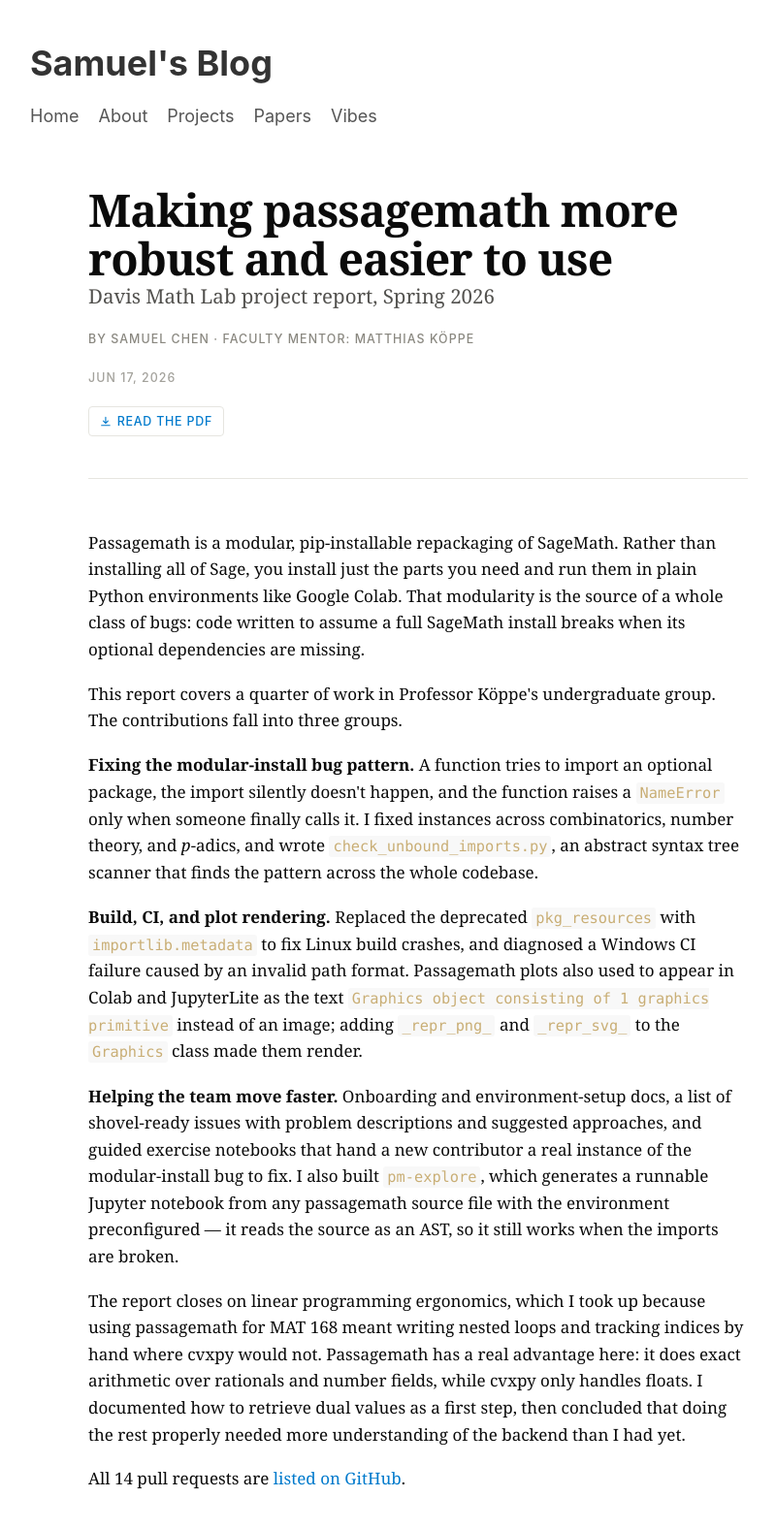
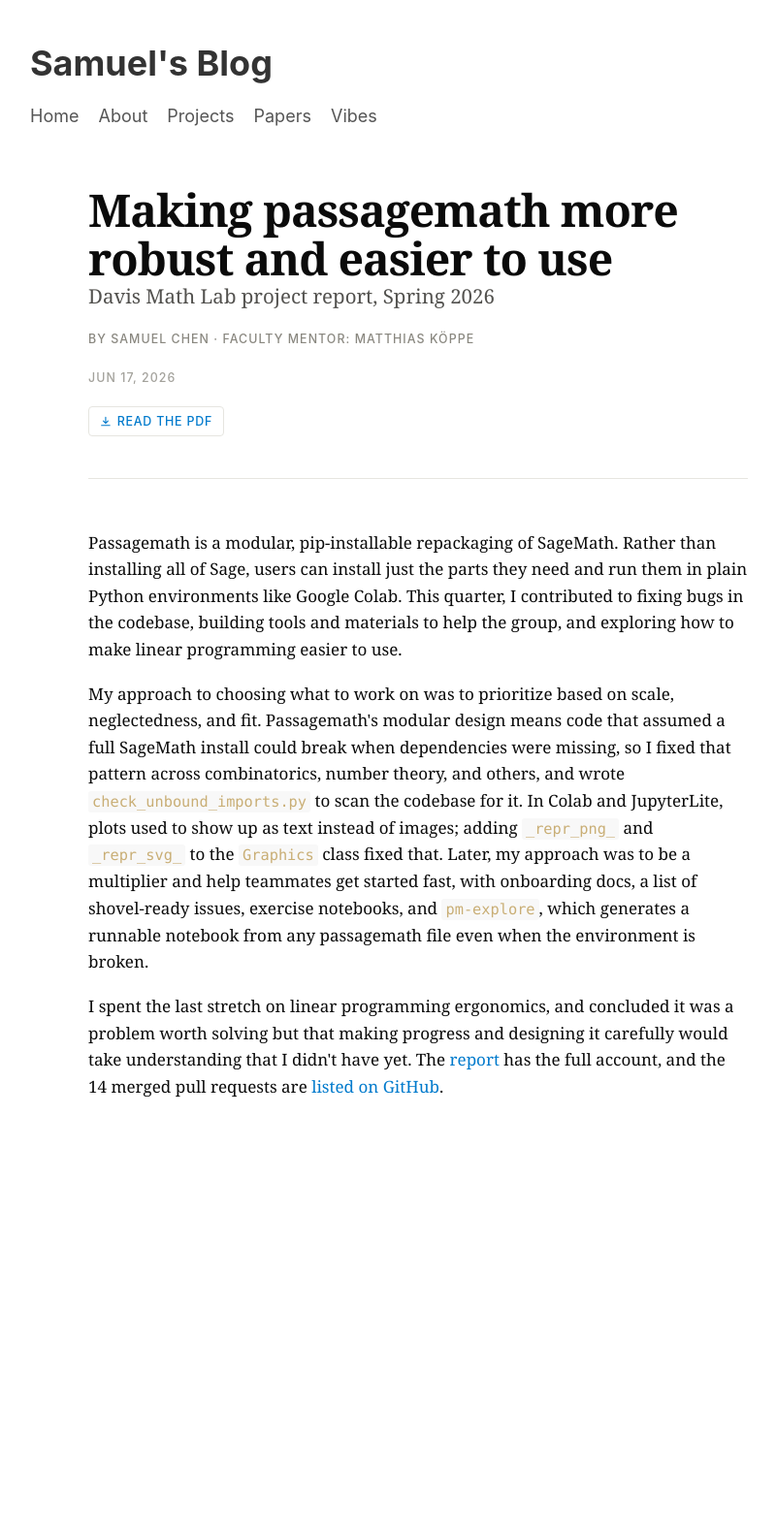
Before and after one commit to sacchen/sacchen.github.io, a Jekyll site: the page built from papers/passagemath/index.html, in a window 1280 px wide. Shown: the whole page at 97% size, without its empty margins (209-1009 px from the left). Built offline with Jekyll 4.4.1, drawn with Linux system fonts in a browser that asks for light colours; after the commit the page ends 1172 px from its top, so only the background shows below that.

Commit message:
Condense the passagemath landing page
Rewrite the summary in the report's own words and cut it from 758 to
228 words. The page is a summary and a hook to the PDF, not a
substitute for it, so drop the section headings, the build/CI and
cvxpy details, and the pedagogy rationale, and close on the linear
programming question the report leaves open.

Co-Authored-By: Claude Opus 5 <noreply@anthropic.com>

```diff
--- a/papers/passagemath/index.html
+++ b/papers/passagemath/index.html
@@ -17,43 +17,27 @@ extra_css:
 </header>
 
 <p>Passagemath is a modular, pip-installable repackaging of SageMath. Rather than
-installing all of Sage, you install just the parts you need and run them in plain
-Python environments like Google Colab. That modularity is the source of a whole
-class of bugs: code written to assume a full SageMath install breaks when its
-optional dependencies are missing.</p>
+installing all of Sage, users can install just the parts they need and run them in plain
+Python environments like Google Colab. This quarter, I contributed to fixing bugs in the
+codebase, building tools and materials to help the group, and exploring how to make
+linear programming easier to use.</p>
 
-<p>This report covers a quarter of work in Professor K&ouml;ppe's undergraduate group.
-The contributions fall into three groups.</p>
+<p>My approach to choosing what to work on was to prioritize based on scale,
+neglectedness, and fit. Passagemath's modular design means code that assumed a full
+SageMath install could break when dependencies were missing, so I fixed that pattern
+across combinatorics, number theory, and others, and wrote
+<code>check_unbound_imports.py</code> to scan the codebase for it. In Colab and
+JupyterLite, plots used to show up as text instead of images; adding
+<code>_repr_png_</code> and <code>_repr_svg_</code> to the <code>Graphics</code> class
+fixed that. Later, my approach was to be a multiplier and help teammates get started
+fast, with onboarding docs, a list of shovel-ready issues, exercise notebooks, and
+<code>pm-explore</code>, which generates a runnable notebook from any passagemath file
+even when the environment is broken.</p>
 
-<p><strong>Fixing the modular-install bug pattern.</strong> A function tries to import an
-optional package, the import silently doesn't happen, and the function raises a
-<code>NameError</code> only when someone finally calls it. I fixed instances across
-combinatorics, number theory, and <em>p</em>-adics, and wrote
-<code>check_unbound_imports.py</code>, an abstract syntax tree scanner that finds the
-pattern across the whole codebase.</p>
-
-<p><strong>Build, CI, and plot rendering.</strong> Replaced the deprecated
-<code>pkg_resources</code> with <code>importlib.metadata</code> to fix Linux build crashes, and
-diagnosed a Windows CI failure caused by an invalid path format. Passagemath plots
-also used to appear in Colab and JupyterLite as the text
-<code>Graphics object consisting of 1 graphics primitive</code> instead of an image;
-adding <code>_repr_png_</code> and <code>_repr_svg_</code> to the <code>Graphics</code> class
-made them render.</p>
-
-<p><strong>Helping the team move faster.</strong> Onboarding and environment-setup docs, a list
-of shovel-ready issues with problem descriptions and suggested approaches, and guided
-exercise notebooks that hand a new contributor a real instance of the modular-install
-bug to fix. I also built <code>pm-explore</code>, which generates a runnable Jupyter
-notebook from any passagemath source file with the environment preconfigured &mdash; it
-reads the source as an AST, so it still works when the imports are broken.</p>
-
-<p>The report closes on linear programming ergonomics, which I took up because using
-passagemath for MAT 168 meant writing nested loops and tracking indices by hand where
-cvxpy would not. Passagemath has a real advantage here: it does exact arithmetic over
-rationals and number fields, while cvxpy only handles floats. I documented how to
-retrieve dual values as a first step, then concluded that doing the rest properly
-needed more understanding of the backend than I had yet.</p>
-
-<p>All 14 pull requests are
+<p>I spent the last stretch on linear programming ergonomics, and concluded it was a
+problem worth solving but that making progress and designing it carefully would take
+understanding that I didn't have yet. The
+<a href="https://www.math.ucdavis.edu/~dml/reportS26/Koeppe.pdf">report</a> has the full
+account, and the 14 merged pull requests are
 <a href="https://github.com/passagemath/passagemath/pulls?q=is%3Apr+author%3Asacchen+is%3Amerged">listed on GitHub</a>.</p>
 </article>
```
